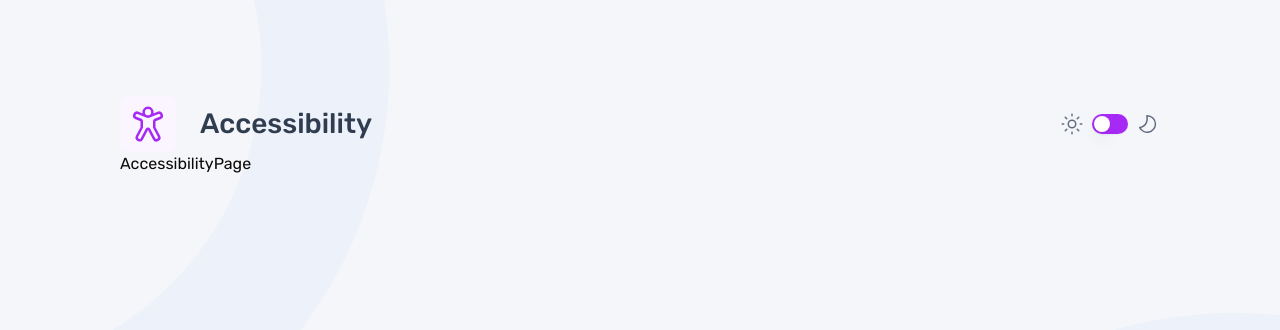
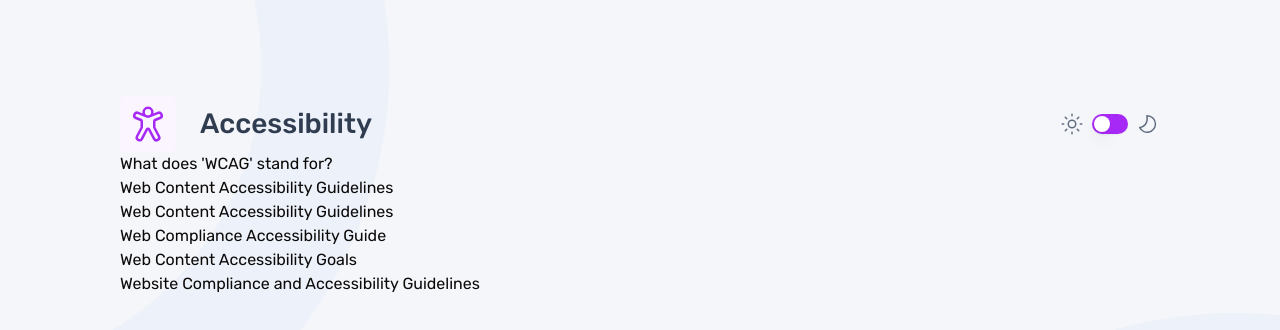
Before and after one commit to Mriganka5137/quiz-app, a Next.js app: page /accessibility/1 in a window 1280 px wide. Shown: the top 330 px of the page. Built offline with nearby package versions, Linux system fonts and the light colour scheme.

Commit message:
Refactor quiz pages to display questions and answers dynamically

```diff
--- a/app/(quiz)/accessibility/[id]/page.tsx
+++ b/app/(quiz)/accessibility/[id]/page.tsx
@@ -1,7 +1,26 @@
+import { data } from "@/lib/constant";
 import React from "react";
-
-const AccessibilityPage = () => {
-  return <div>AccessibilityPage</div>;
+interface AccessibilityPageProps {
+  params: {
+    id: string;
+  };
+}
+const AccessibilityPage = ({ params: { id } }: AccessibilityPageProps) => {
+  const questions = data[3].questions;
+  const question = questions[parseInt(id) - 1].question;
+  const answer = questions[parseInt(id) - 1].answer;
+  const options = questions[parseInt(id) - 1].options;
+  return (
+    <div>
+      <div>{question}</div>
+      <div>{answer}</div>
+      <div>
+        {options.map((option, index) => (
+          <div key={index}>{option}</div>
+        ))}
+      </div>
+    </div>
+  );
 };
 
 export default AccessibilityPage;
--- a/app/(quiz)/html/[id]/page.tsx
+++ b/app/(quiz)/html/[id]/page.tsx
@@ -1,7 +1,27 @@
+import { data } from "@/lib/constant";
 import React from "react";
+interface HTMLPageProps {
+  params: {
+    id: string;
+  };
+}
 
-const HTMLPage = () => {
-  return <div>HTMLPage</div>;
+const HTMLPage = ({ params: { id } }: HTMLPageProps) => {
+  const questions = data[0].questions;
+  const question = questions[parseInt(id) - 1].question;
+  const answer = questions[parseInt(id) - 1].answer;
+  const options = questions[parseInt(id) - 1].options;
+  return (
+    <div>
+      <div>{question}</div>
+      <div>{answer}</div>
+      <div>
+        {options.map((option, index) => (
+          <div key={index}>{option}</div>
+        ))}
+      </div>
+    </div>
+  );
 };
 
 export default HTMLPage;
--- a/app/(quiz)/javascript/[id]/page.tsx
+++ b/app/(quiz)/javascript/[id]/page.tsx
@@ -1,7 +1,27 @@
+import { data } from "@/lib/constant";
 import React from "react";
+interface JavaScriptPageProps {
+  params: {
+    id: string;
+  };
+}
 
-const JavaScriptPage = () => {
-  return <div>Q 1</div>;
+const JavaScriptPage = ({ params: { id } }: JavaScriptPageProps) => {
+  const questions = data[0].questions;
+  const question = questions[parseInt(id) - 1].question;
+  const answer = questions[parseInt(id) - 1].answer;
+  const options = questions[parseInt(id) - 1].options;
+  return (
+    <div>
+      <div>{question}</div>
+      <div>{answer}</div>
+      <div>
+        {options.map((option, index) => (
+          <div key={index}>{option}</div>
+        ))}
+      </div>
+    </div>
+  );
 };
 
 export default JavaScriptPage;
```
